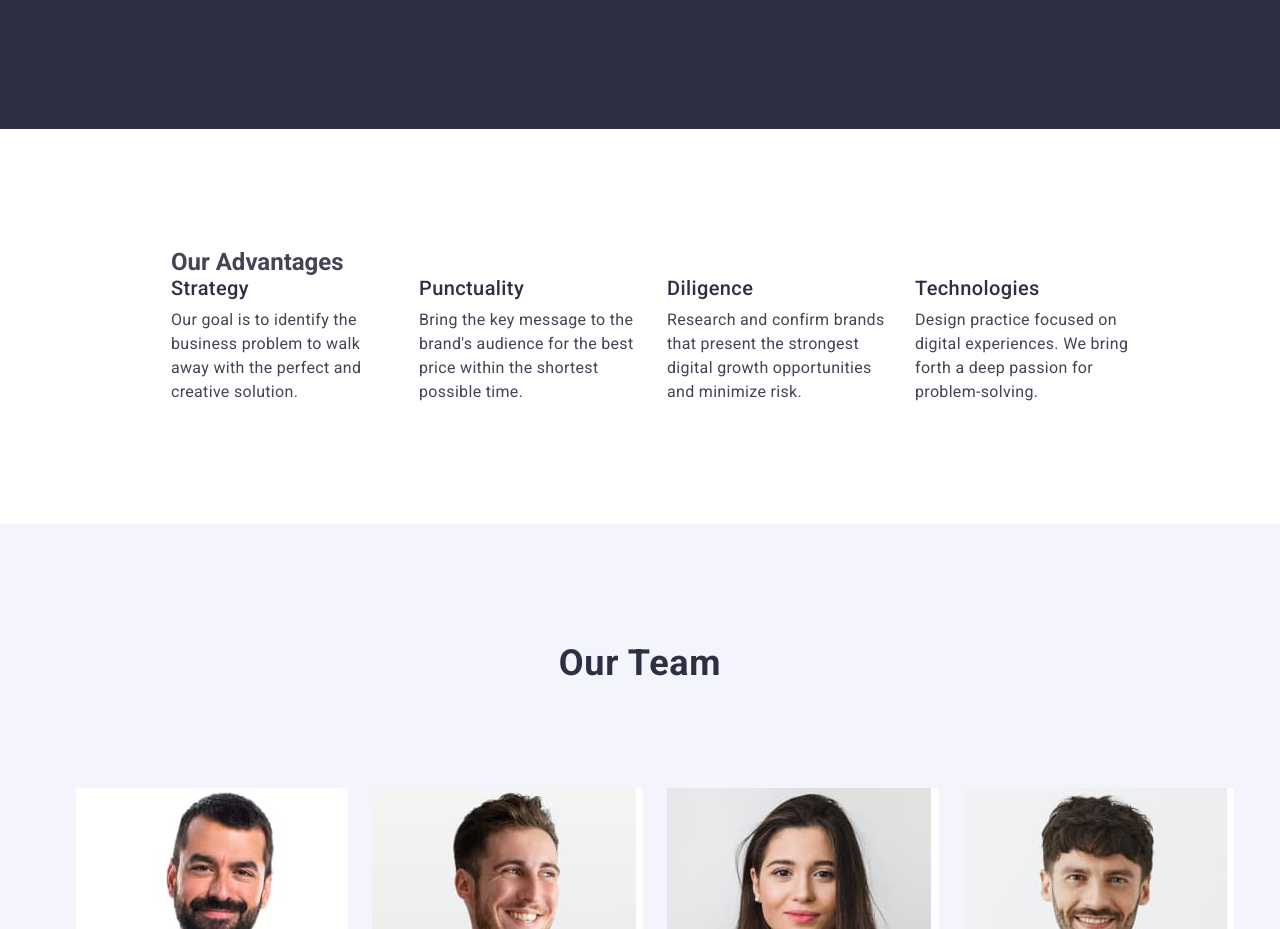
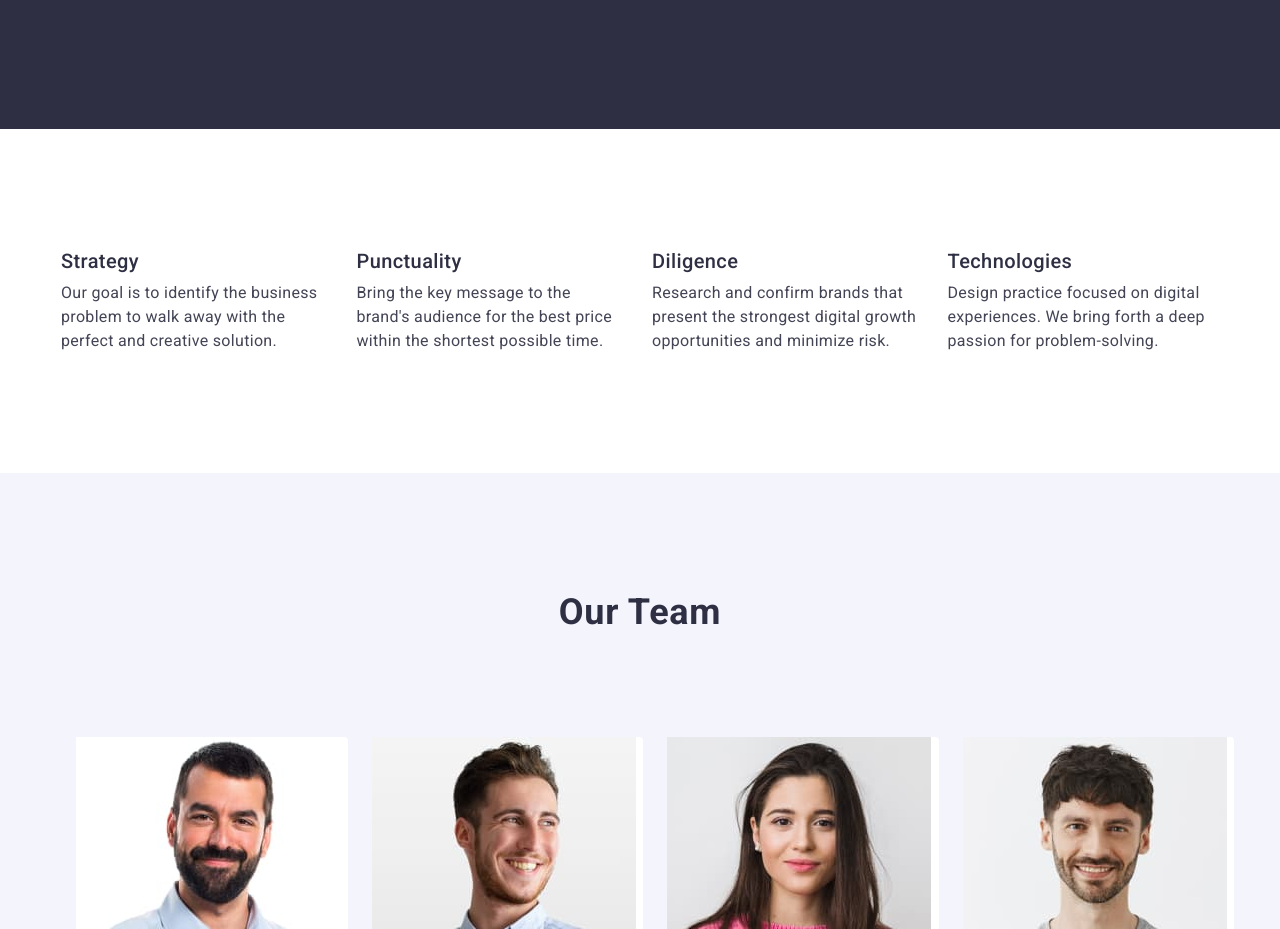
Before and after one commit to KyryLHonchar/HomeWork4, a plain HTML site: page index.html in a window 1280 px wide. Shown: the part 920-1849 px from the top of the page. Drawn offline with nearby package versions, Linux system fonts and the light colour scheme.

Commit message:
HomeWork4

```diff
--- a/css/styles.css
+++ b/css/styles.css
@@ -161,9 +161,7 @@ padding-bottom: 188px;
 .hero {
     padding-top: 120px;
     padding-bottom: 120px;
-    padding-left: 156px;
-    padding-right: 156px;
-}
+ }
 
 .hero-name {
     color:#2E2F42;
@@ -225,6 +223,17 @@ letter-spacing: 0.02em;
 
 }
 
+.visually-hidden {
+        position: absolute;
+        width: 1px;
+        height: 1px;
+        margin: -1px;
+        padding: 0;
+        overflow: hidden;
+        clip: rect(0, 0, 0, 0);
+        border: 0;
+
+}
 .container-team {
     padding-top: 32px;
     padding-bottom: 32px;
@@ -234,6 +243,7 @@ letter-spacing: 0.02em;
     background-color:#F4F4FD ;
     display: flex;
     gap: 24px;
+
 }
 
 
--- a/index.html
+++ b/index.html
@@ -48,7 +48,7 @@
         </section>
         <section class="hero">
             <div class="container">
-            <h2 visually-hidden>Our Advantages</h2>
+            <h2 class="visually-hidden">Our Advantages</h2>
             <ul class="hero-list">
                 <li class="hero-items">
                     <h3 class="hero-subtitles">Strategy</h3>
```
